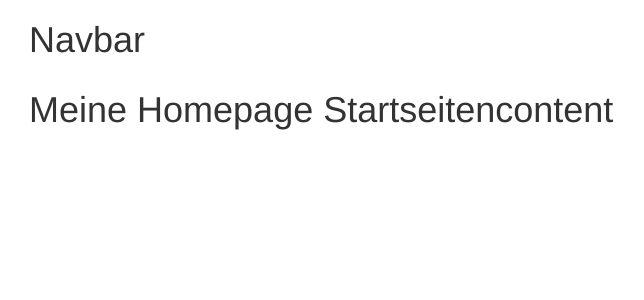
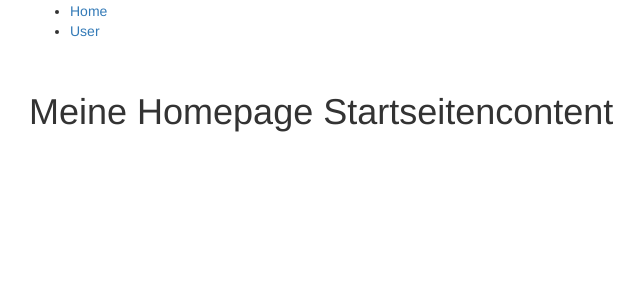
Before and after one commit to stweidenauer/FamHome, a Flask app: page / in a window 1280 px wide. Shown: the top 300 px of the page, without its empty margins (41-685 px from the left). Run offline with Flask 2, Linux system fonts and the light colour scheme; some libraries are stand-ins or nearby versions.

Commit message:
Clean up, only code. i understand and new navbar

```diff
--- a/templates/base.html
+++ b/templates/base.html
@@ -4,7 +4,16 @@
 
 {% block navbar %}
 <div class="container">
-    <h1>Navbar</h1>
+    <nav class="navbar">
+        <ul>
+            <li class="nav-item active">
+                <a class="nav-link" href="/">Home <span class="sr-only">(current)</span></a>
+            </li>
+            <li class="nav-item">
+                <a class="nav-link" href="/user">User</a>
+            </li>
+        </ul>
+    </nav>
 </div>
 {% endblock %}
 
```
